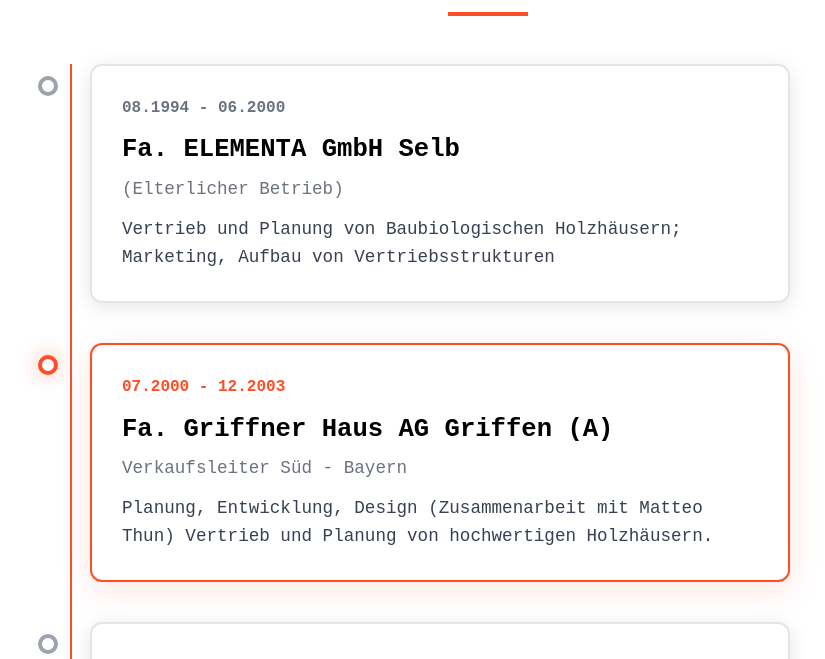
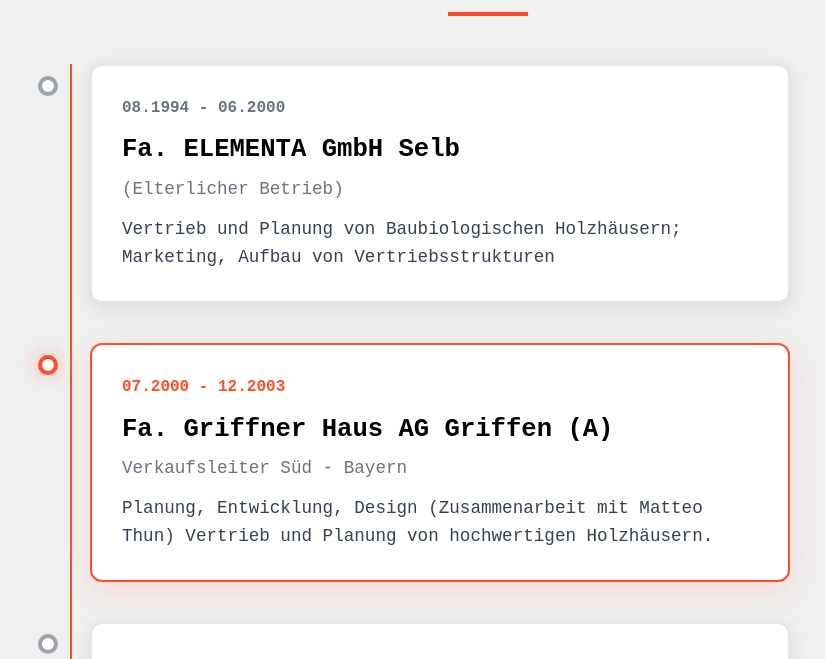
Before and after one commit to jnvnnmnn/vitatimeline-kaisteppan, a plain HTML site: page index.html in a window 1280 px wide. Shown: the part 141-800 px from the top of the page, without its empty margins (152-977 px from the left). Drawn offline with Linux system fonts and the light colour scheme; a web font is replaced by a local one.

Commit message:
Update index.html

```diff
--- a/index.html
+++ b/index.html
@@ -20,7 +20,7 @@
         }
 
         body {
-            background: white;
+            background: #F0F0F0;
             color: black;
             line-height: 1.6;
         }
```
